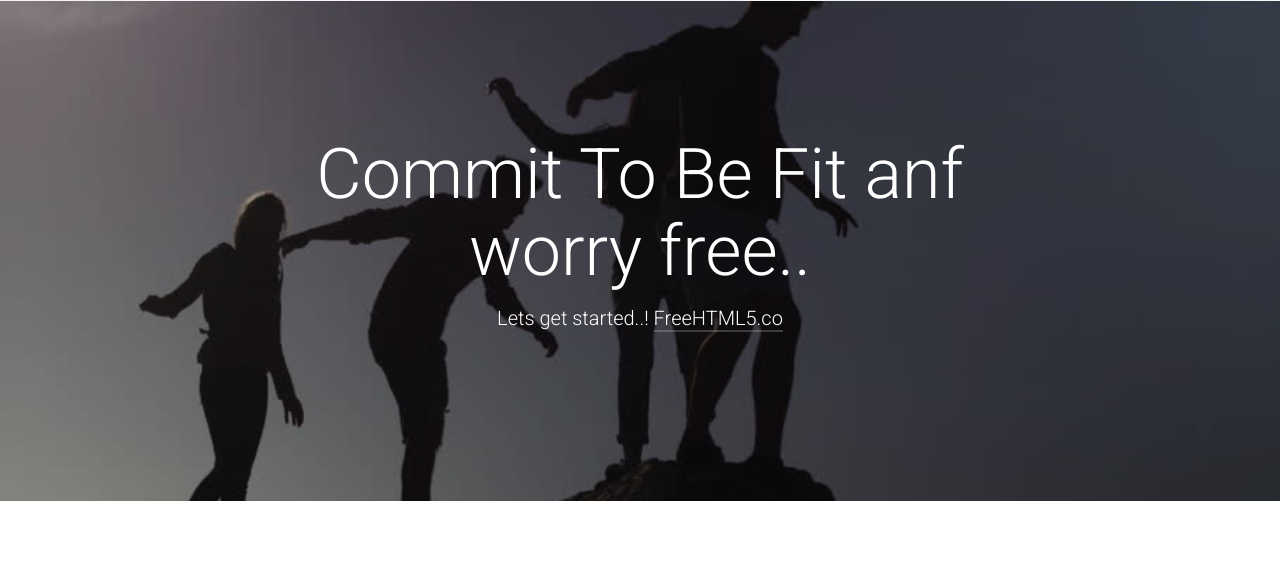
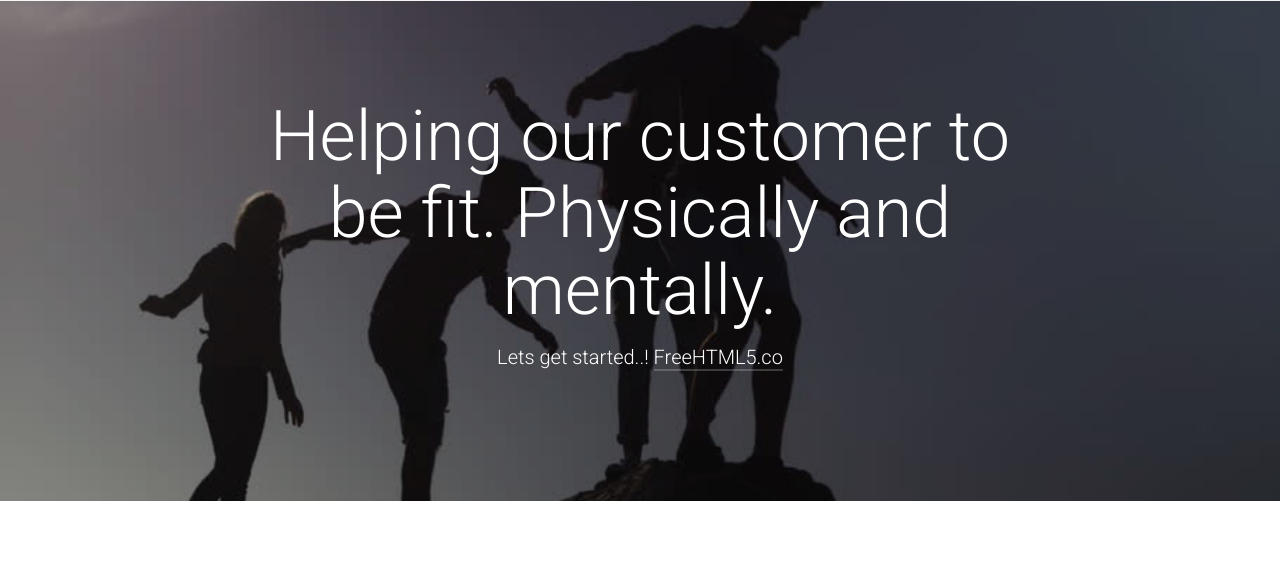
Before and after one commit to JohnnyKru/RealLifeFriends, a PHP site: page / in a window 1280 px wide. Shown: the part 1545-2114 px from the top of the page. Run offline with PHP 8.4, Linux system fonts and the light colour scheme; some web fonts are replaced.

Commit message:
update text on index

```diff
--- a/index.php
+++ b/index.php
@@ -417,7 +417,7 @@
 				<div class="row">
 					<div class="col-md-8 col-md-offset-2 col-sm-12 col-sm-offset-0 col-xs-12 col-xs-offset-0 text-center fh5co-table">
 						<div class="fh5co-intro fh5co-table-cell animate-box">
-							<h1 class="text-center">Commit To Be Fit anf worry free..</h1>
+							<h1 class="text-center">Helping our customer to be fit. Physically and mentally. </h1>
 							<p>Lets get started..! <a href="http://freehtml5.co">FreeHTML5.co</a></p>
 						</div>
 					</div>
```
